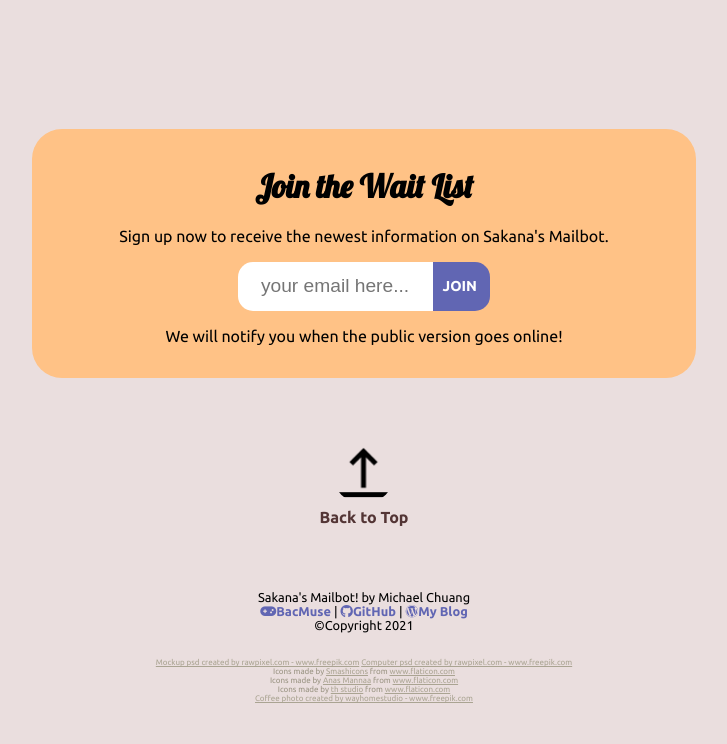
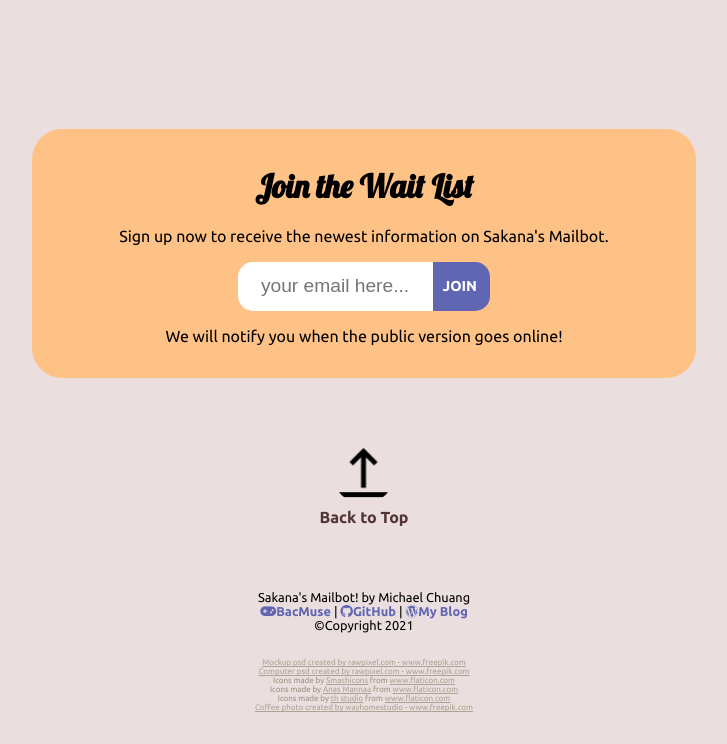
Before and after one commit to zhaungsont/mailbot, a website: page index.html in a window 1280 px wide. Shown: the part 2332-3076 px from the top of the page, without its empty margins (276-1003 px from the left). Drawn offline with Linux system fonts and the light colour scheme; a web font is replaced by a local one.

Commit message:
Add <div> for 2 Attribute Links

```diff
--- a/index.html
+++ b/index.html
@@ -106,8 +106,8 @@
       </div>
 
       <div class="attributes">
-        <a href="https://www.freepik.com/psd/mockup">Mockup psd created by rawpixel.com - www.freepik.com</a>
-        <a href='https://www.freepik.com/psd/computer'>Computer psd created by rawpixel.com - www.freepik.com</a>
+        <div><a href="https://www.freepik.com/psd/mockup">Mockup psd created by rawpixel.com - www.freepik.com</a></div>
+        <div><a href='https://www.freepik.com/psd/computer'>Computer psd created by rawpixel.com - www.freepik.com</a></div>
         <div>Icons made by <a href="https://www.flaticon.com/authors/smashicons" title="Smashicons">Smashicons</a> from <a href="https://www.flaticon.com/" title="Flaticon">www.flaticon.com</a></div>
         <div>Icons made by <a href="https://www.flaticon.com/authors/anas-mannaa" title="Anas Mannaa">Anas Mannaa</a> from <a href="https://www.flaticon.com/" title="Flaticon">www.flaticon.com</a></div>
         <div>Icons made by <a href="https://www.flaticon.com/authors/th-studio" title="th studio">th studio</a> from <a href="https://www.flaticon.com/" title="Flaticon">www.flaticon.com</a></div>
```
